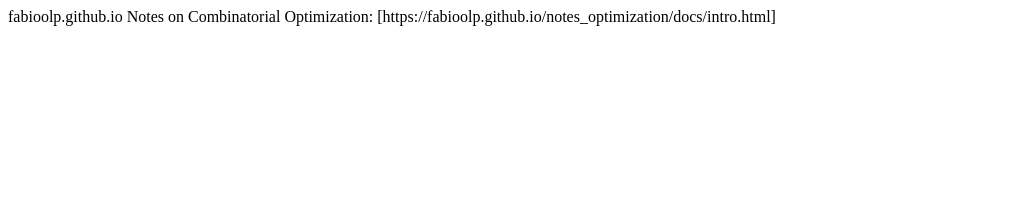
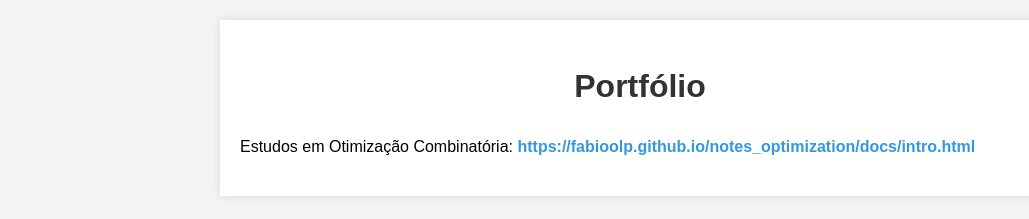
Before and after one commit to fabioolp/fabioolp.github.io, a plain HTML site: page index.html in a window 1280 px wide. Shown: the whole page, without its empty margins (0-1029 px from the left). Drawn offline with Linux system fonts and the light colour scheme.

Commit message:
Update index.html

```diff
--- a/index.html
+++ b/index.html
@@ -1,4 +1,55 @@
-fabioolp.github.io
-
-Notes on Combinatorial Optimization:
-[https://fabioolp.github.io/notes_optimization/docs/intro.html]
+<!DOCTYPE html>
+<html lang="pt-BR">
+<head>
+    <meta charset="UTF-8">
+    <meta name="viewport" content="width=device-width, initial-scale=1.0">
+    <title>Anotações</title>
+    <style>
+        body {
+            font-family: Arial, sans-serif;
+            line-height: 1.6;
+            margin: 0;
+            padding: 0;
+            background-color: #f4f4f4;
+        }
+        .container {
+            max-width: 800px;
+            margin: 20px auto;
+            padding: 20px;
+            background-color: #fff;
+            box-shadow: 0 0 10px rgba(0, 0, 0, 0.1);
+        }
+        h1 {
+            text-align: center;
+            color: #333;
+        }
+        ul {
+            list-style-type: none;
+            padding: 0;
+        }
+        li {
+            margin: 10px 0;
+        }
+        a {
+            text-decoration: none;
+            color: #3498db;
+            font-weight: bold;
+        }
+        a:hover {
+            text-decoration: underline;
+        }
+    </style>
+</head>
+<body>
+    <div class="container">
+        <h1>Portfólio</h1>
+        <ul>
+            <li>Estudos em Otimização Combinatória:
+                <a href="https://fabioolp.github.io/notes_optimization/docs/intro.html" target="_blank">
+                    https://fabioolp.github.io/notes_optimization/docs/intro.html
+                </a>
+            </li>
+        </ul>
+    </div>
+</body>
+</html>
```
